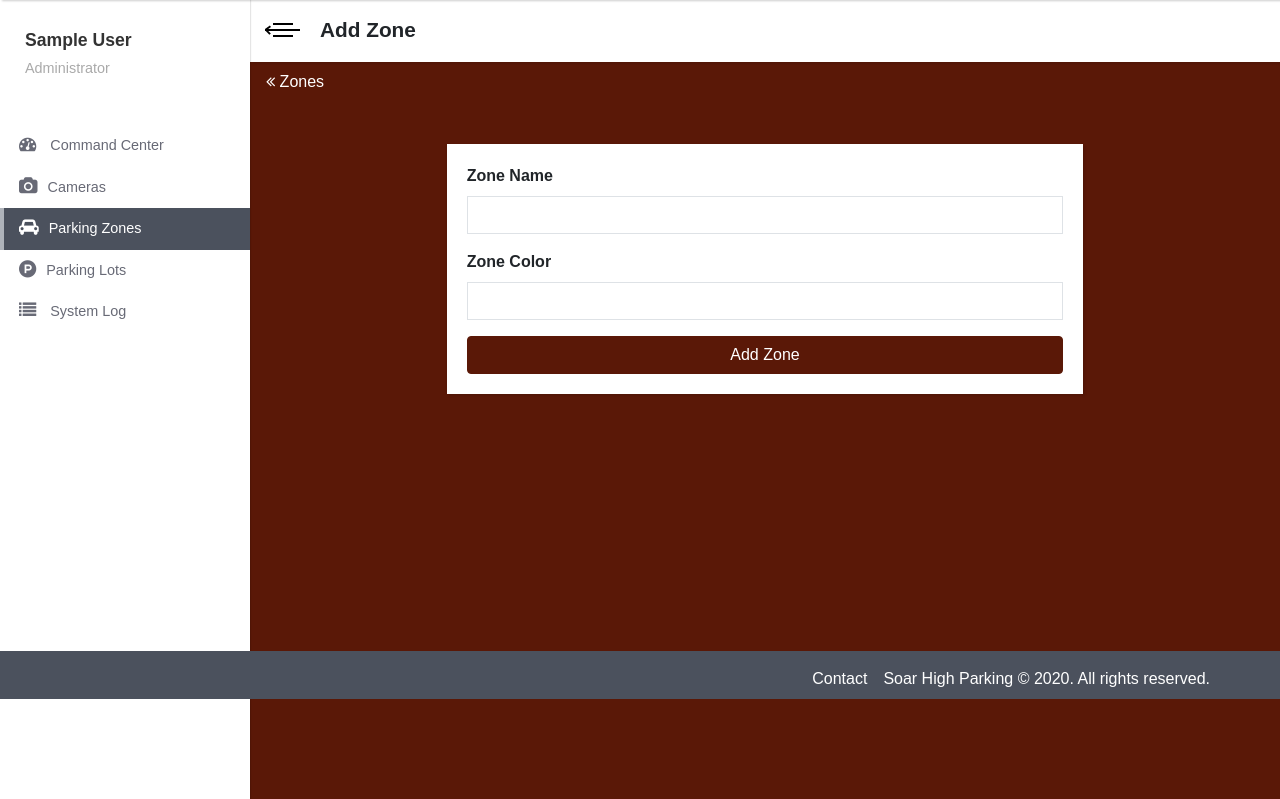
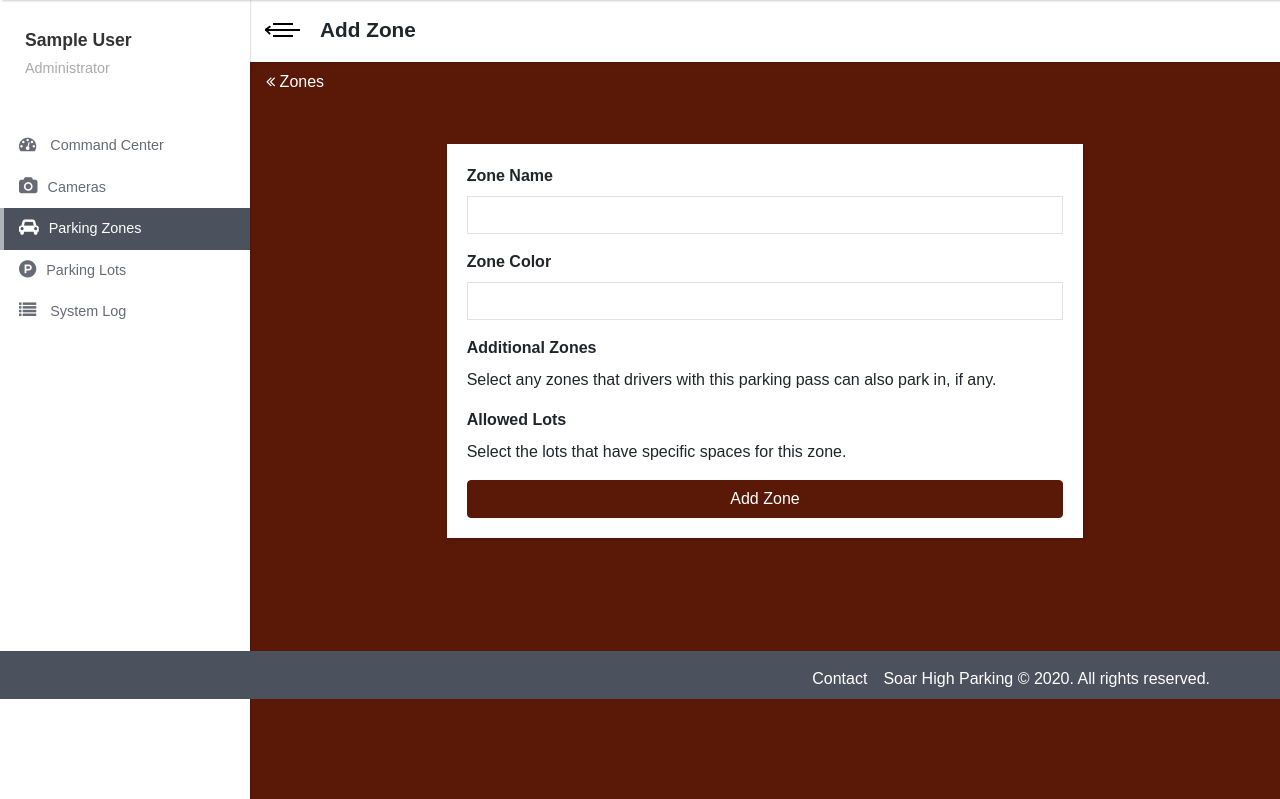
Before and after one commit to jacobia21/capstone-parking, a Flask app: page /admin/zones/add in a window 1280 px wide. Shown: the part 101-900 px from the top of the page. Run offline with Flask 2, Linux system fonts and the light colour scheme; the visitor is signed in with stand-in values (Sample User, id 1); data comes from the database, SQL or seed files in the repository; data that the repository does not hold is empty; parts of the project's set-up code (start-up, migrations or seed data) failed here and were passed over; some libraries are stand-ins or nearby versions.

Commit message:
added functionality to create hierarchy-based parking zones

```diff
--- a/app/admin/forms.py
+++ b/app/admin/forms.py
@@ -66,6 +66,10 @@ class EditAdminForm(FlaskForm):
 class AddZoneForm(FlaskForm):
     name = StringField('Zone Name', validators=[DataRequired()])
     color = StringField('Zone Color', validators=[DataRequired()])
+    additional_zones = MultiCheckboxField('Additional Zones', coerce=int, validators=[DataRequired()],
+                                          description="Select any zones that drivers with this parking pass can also park in, if any.")
+    lots = MultiCheckboxField(
+        u'Allowed Lots', coerce=int, description="Select the lots that have specific spaces for this zone.")
     submit = SubmitField('Add Zone')
 
     def validate_name(self, name):
@@ -83,6 +87,10 @@ class EditZoneForm(FlaskForm):
     zone_id = HiddenField(validators=[DataRequired()])
     name = StringField('Zone Name', validators=[DataRequired()])
     color = StringField('Zone Color', validators=[DataRequired()])
+    additional_zones = MultiCheckboxField('Additional Zones', coerce=int, validators=[DataRequired()])
+    lots = MultiCheckboxField(
+        u'Allowed Lots', coerce=int,
+        description="Select the lots that have specific spaces for this zone.")
     submit = SubmitField('Edit Zone')
 
     def validate_name(self, name):
--- a/app/admin/routes.py
+++ b/app/admin/routes.py
@@ -239,12 +239,27 @@ def zones():
 @login_required
 def add_zone():
     form = AddZoneForm()
+    form.additional_zones.choices = [(z.id, z.name) for z in Zone.query.order_by('name')]
+    form.additional_zones.render_kw = {'style': 'height: fit-content; list-style: none;'}
 
+    form.lots.choices = [(l.id, l.name) for l in Lot.query.order_by('name')]
+    form.lots.render_kw = {'style': 'height: fit-content; list-style: none;'}
     if form.validate_on_submit():
         try:
-            zone = Zone(name=form.name.data, color=form.color.data)
+            new_zone = Zone(name=form.name.data, color=form.color.data)
+            children = []
+            for z in form.additional_zones.data:
+                children.append(z)
 
-            db.session.add(zone)
+            converted_list = [str(child) for child in children]
+            children_csv = ",".join(converted_list)
+            new_zone.children = children_csv
+
+            for lot_id in form.lots.data:
+                lot = Lot.query.get(lot_id)
+                new_zone.lots.append(lot)
+
+            db.session.add(new_zone)
             db.session.commit()
             flash("New Zone Added")
             return redirect(url_for('admin.zones'))
@@ -260,12 +275,29 @@ def add_zone():
 @login_required
 def edit_zone(zone_id):
     form = EditZoneForm(zone_id=zone_id)
+    form.additional_zones.choices = [(z.id, z.name) for z in Zone.query.order_by('id').filter(Zone.id != zone_id)]
+    form.additional_zones.render_kw = {'style': 'height: fit-content; list-style: none;'}
 
+    form.lots.choices = [(l.id, l.name) for l in Lot.query.order_by('id')]
+    form.lots.render_kw = {'style': 'height: fit-content; list-style: none;'}
     if form.validate_on_submit():
         try:
             zone = Zone.query.get(zone_id)
             zone.name = form.name.data
             zone.color = form.color.data
+
+            children = []
+            for z in form.additional_zones.data:
+                children.append(z)
+            converted_list = [str(child) for child in children]
+            children_csv = ",".join(converted_list)
+            zone.children = children_csv
+
+            lots = []
+            for lot_id in form.lots.data:
+                lots.append(Lot.query.get(lot_id))
+            zone.lots = lots
+
             db.session.commit()
             flash('Zone updated successfully!')
         except Exception as error:
@@ -278,7 +310,9 @@ def edit_zone(zone_id):
         return redirect(url_for('admin.zones'))
 
     zone = Zone.query.get(zone_id)
-    return render_template("zones/edit_zone.html", title='Edit Zone', form=form, zone=Zone.query.get(zone_id))
+    form.additional_zones.data = [int(s) for s in zone.children.split(',')] if zone.children is not None else []
+    form.lots.data = [int(l.id) for l in zone.lots]
+    return render_template("zones/edit_zone.html", title='Edit Zone', form=form, zone=zone)
 
 
 @bp.route('/zones/delete/<zone_id>', methods=['POST'])
@@ -308,14 +342,9 @@ def lots():
 @login_required
 def add_lot():
     form = AddLotForm()
-    # form.zones.choices = [(z.id, z.name) for z in Zone.query.order_by('name')]
-    # form.zones.render_kw = {'style': 'height: fit-content; list-style: none;'}
     if form.validate_on_submit():
         try:
             lot = Lot(name=form.name.data)
-            # for z in form.zones.data:
-            #     zone = Zone.query.get(z)
-            #     lot.zones.append(zone)
 
             db.session.add(lot)
             db.session.commit()
@@ -334,18 +363,11 @@ def add_lot():
 def edit_lot(lot_id):
     lot = Lot.query.get(lot_id)
     form = EditLotForm(lot_id=lot_id)
-    # form.zones.choices = [(z.id, z.name) for z in Zone.query.order_by('id')]
-    # form.zones.render_kw = {'style': 'height: fit-content; list-style: none;'}
 
     if form.validate_on_submit():
         try:
             lot = Lot.query.get(lot_id)
             lot.name = form.name.data
-
-            # zones = []
-            # for zone_id in form.zones.data:
-            #     zones.append(Zone.query.get(zone_id))
-            # lot.zones = zones
 
             db.session.commit()
             flash('Lot updated successfully!')
@@ -356,7 +378,6 @@ def edit_lot(lot_id):
 
         return redirect(url_for('admin.lots'))
 
-    # form.zones.data = [zone.id for zone in lot.zones]
     return render_template("lots/edit_lot.html", title='Edit Lot', form=form, lot=Lot.query.get(lot_id))
 
 
--- a/app/admin/templates/zones/add_zones.html
+++ b/app/admin/templates/zones/add_zones.html
@@ -1,7 +1,7 @@
-{% extends 'admin_base.html'%}
+{% extends 'admin_base.html' %}
 {% set active_page='zone' %}
 {% block content %}
-<a href="{{url_for('.zones')}}" class="text-white pl-3 pt-2 back">
+    <a href="{{ url_for('.zones') }}" class="text-white pl-3 pt-2 back">
         <span><i class="fa fa-angle-double-left"></i></span>
         Zones
     </a>
@@ -27,6 +27,26 @@
                                         <span style="color: red">[{{ error }}]</span>
                                     {% endfor %}
                                 </div>
+                                <div class="">
+                                    {{ form.additional_zones.label }}
+                                    <br>
+                                    <p>{{ form.additional_zones.description }}</p>
+                                    {% for error in form.additional_zones.errors %}
+                                        <span style="color: red">[{{ error }}]</span>
+                                    {% endfor %}
+                                    {{ form.additional_zones(size=32) }}
+                                </div>
+                                <div class="">
+                                    {{ form.lots.label }}
+                                    <br>
+                                    <p>{{ form.lots.description }}</p>
+                                    {% for error in form.lots.errors %}
+                                        <span style="color: red">[{{ error }}]</span>
+                                    {% endfor %}
+                                    {{ form.lots(size=32) }}
+
+
+                                </div>
                                 <div class="d-flex">
                                     {{ form.submit(class="btn btn-primary text-white btn-md btn-block
                                 ml-auto") }}
--- a/app/models.py
+++ b/app/models.py
@@ -44,6 +44,7 @@ class Zone(APIMixin, db.Model):
     id = db.Column(db.Integer, primary_key=True)
     name = db.Column(db.String(100), index=True, unique=True)
     color = db.Column(db.String(100), index=True, unique=True)
+    children = db.Column(db.String(100))
 
     lots = db.relationship('Lot', secondary='lotzone',
                            backref=db.backref('zones', lazy='dynamic'))
```
Also changed, not shown: app/admin/templates/zones/edit_zone.html (+20 -2 lines), migrations/versions/1f79765c8269_.py (added, +28 -0 lines). Lines whose indentation alone changed are shown as unchanged.
